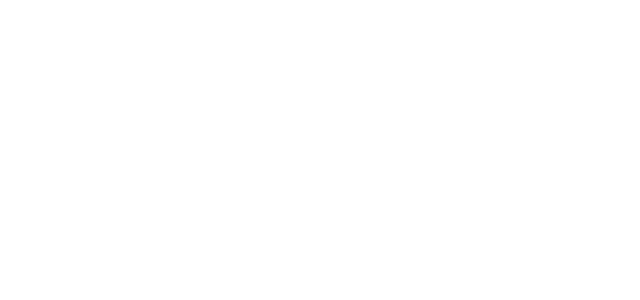
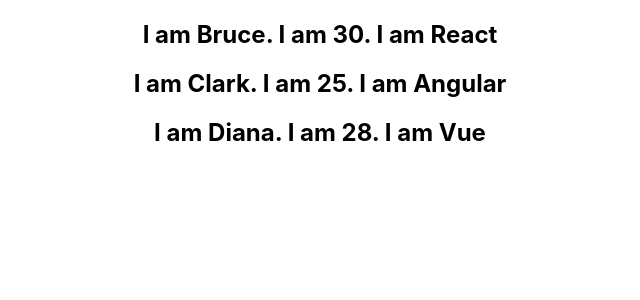
Before and after one commit to putraism/hello-world, a React (Create React App) app: page / in a window 1280 px wide. Shown: the top 300 px of the page, without its empty margins (320-960 px from the left). Built offline with nearby package versions, Linux system fonts and the light colour scheme.

Commit message:
List Rendering

```diff
--- a/src/App.js
+++ b/src/App.js
@@ -10,11 +10,13 @@
 import EventBind from './components/EventBind';
 import ParentComponent from './components/ParentComponent';
 import UserGreeting from './components/UserGreeting';
+import NameList from './components/NameList';
 
 function App() {
   return (
     <div className="App">
-      <UserGreeting />
+      <NameList />
+      {/* <UserGreeting /> */}
       {/* <ParentComponent /> */}
       {/* <EventBind /> */}
       {/* <FunctionClick /> */}
--- /dev/null
+++ b/src/components/NameList.js
@@ -0,0 +1,29 @@
+import React from 'react'
+import Person from './Person'
+
+function NameList() {
+  const persons = [
+    {
+      id: 1,
+      name: 'Bruce',
+      age: 30,
+      skill: 'React'
+    },
+    {
+      id: 2,
+      name: 'Clark',
+      age: 25,
+      skill: 'Angular'
+    },
+    {
+      id: 3,
+      name: 'Diana',
+      age: 28,
+      skill: 'Vue'
+    }
+  ]
+  const personList = persons.map(person => <Person person={person} />)
+  return <div>{personList}</div>
+}
+
+export default NameList
--- /dev/null
+++ b/src/components/Person.js
@@ -0,0 +1,11 @@
+import React from 'react'
+
+function Person({person}) {
+  return (
+    <div>
+      <h2>I am {person.name}. I am {person.age}. I am {person.skill}</h2>
+    </div>
+  )
+}
+
+export default Person
```
